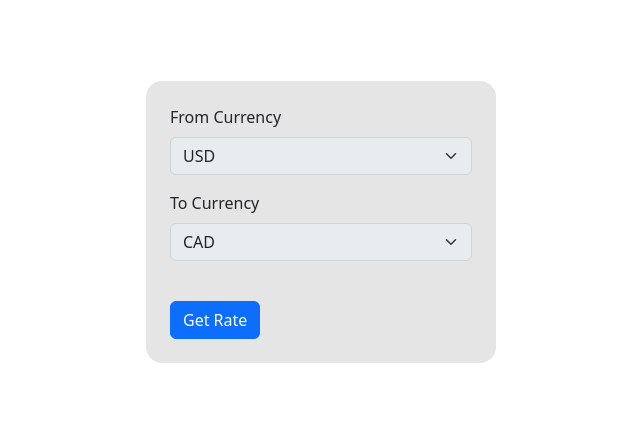
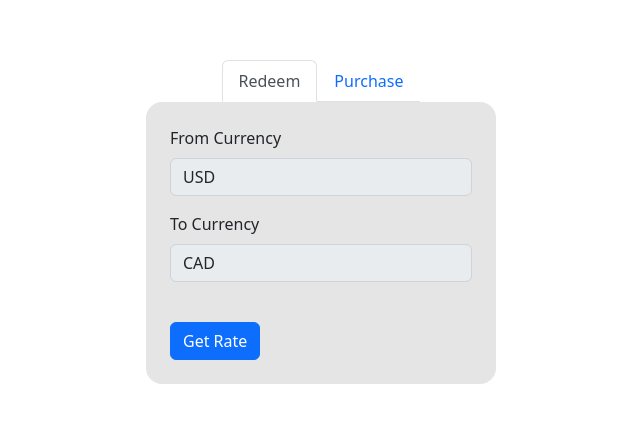
Before and after one commit to ngjiayuan/getfx, a Next.js app: page / in a window 1280 px wide. Shown: the part 178-600 px from the top of the page, without its empty margins (319-959 px from the left). Built offline with nearby package versions, Linux system fonts and the light colour scheme.

Commit message:
purchase and redeem

```diff
--- a/package.json
+++ b/package.json
@@ -9,6 +9,7 @@
     "lint": "next lint"
   },
   "dependencies": {
+    "@react-aria/ssr": "^3.4.0",
     "axios": "^1.2.0",
     "bootstrap": "^5.2.3",
     "eslint": "8.28.0",
--- a/pages/_app.js
+++ b/pages/_app.js
@@ -1,8 +1,13 @@
 import '../styles/globals.css';
 import 'bootstrap/dist/css/bootstrap.min.css';
+import { SSRProvider } from 'react-bootstrap';
 
 function MyApp({ Component, pageProps }) {
-  return <Component {...pageProps} />
+  return (
+    <SSRProvider>
+      <Component {...pageProps} />
+    </SSRProvider>
+  )
 }
 
 export default MyApp
--- a/pages/index.js
+++ b/pages/index.js
@@ -1,49 +1,106 @@
 import axios from "axios";
 import { useState } from "react";
-import { Button, Container, Form } from "react-bootstrap";
+import { Button, Container, Form, Tab, Tabs } from "react-bootstrap";
 
 export default function Index() {
   const [fromCurrency, setFromCurrency] = useState("USD");
   const [toCurrency, setToCurrency] = useState("CAD");
-  const [rate, setRate] = useState("")
+  const [redeemRate, setRedeemRate] = useState("");
+  const [purchaseRate, setPurchaseRate] = useState("");
+  const [key, setKey] = useState("redeem");
 
   const currencies = ["USD", "CAD"]
 
   async function getFx(from, to) {
     const response = await axios.get(`https://api.coinbase.com/v2/exchange-rates?currency=${from}`);
     const currRate = response.data.data.rates[to];
-    setRate(currRate);
+    if (key === "redeem") {
+      setRedeemRate(currRate);
+    } else {
+      setPurchaseRate(currRate);
+    }
   }
 
   return (
-    <Container className="h-screen flex items-center justify-center">
+    <Container className="h-screen flex flex-column items-center justify-center">
+      <Tabs
+        defaultActiveKey="redeem"
+        activeKey={key}
+        onSelect={k => setKey(k)}
+      >
+        <Tab eventKey="redeem" title="Redeem">
           <div className="bg-neutral-200 p-4 rounded-4 w-[350px]">
             <Form>
               <Form.Group className="mb-3">
                 <Form.Label>From Currency</Form.Label>
-            <Form.Select disabled value={fromCurrency} onChange={(e) => setFromCurrency(e.currentTarget.value)}>
+                {/* <Form.Select disabled value={fromCurrency} onChange={(e) => setFromCurrency(e.currentTarget.value)}>
                   {currencies.map((item, idx) => (
                     <option key={idx}>{item}</option>
                   ))}
-            </Form.Select>
+                </Form.Select> */}
+                <Form.Control
+                  disabled
+                  defaultValue="USD"
+                />
               </Form.Group>
               <Form.Group className="mb-3">
                 <Form.Label>To Currency</Form.Label>
-            <Form.Select disabled value={toCurrency} onChange={(e) => setToCurrency(e.currentTarget.value)}>
+                {/* <Form.Select disabled value={toCurrency} onChange={(e) => setToCurrency(e.currentTarget.value)}>
                   {currencies.map((item, idx) => (
                     <option key={idx}>{item}</option>
                   ))}
-            </Form.Select>
+                </Form.Select> */}
+                <Form.Control
+                  disabled
+                  defaultValue="CAD"
+                />
               </Form.Group>
-          {rate && <div className="flex justify-between"><span>Raw FX rate:</span><span ><b>{parseFloat(rate).toFixed(5)}</b></span></div>}
-          {rate && <div className="flex justify-between"><span>Purchase rate + 40bp:</span><span ><b>{(parseFloat(rate) * (1 + 0.004)).toFixed(5)}</b></span></div>}
-          {rate && <div className="flex justify-between"><span>Redeem rate - 40bp:</span><span ><b>{(parseFloat(rate) * (1 - 0.004)).toFixed(5)}</b></span></div>}
+              {redeemRate && <div className="flex justify-between"><span>Raw FX rate:</span><span ><b>{parseFloat(redeemRate).toFixed(5)}</b></span></div>}
+              {redeemRate && <div className="flex justify-between"><span>Redeem rate - 40bp:</span><span ><b>{(parseFloat(redeemRate) * (1 - 0.004)).toFixed(5)}</b></span></div>}
               <br />
-          <Button onClick={() => getFx(fromCurrency, toCurrency)}>
+              <Button onClick={() => getFx("USD", "CAD")}>
                 Get Rate
               </Button>
             </Form>
           </div>
+        </Tab>
+        <Tab eventKey="purchase" title="Purchase">
+          <div className="bg-neutral-200 p-4 rounded-4 w-[350px]">
+            <Form>
+              <Form.Group className="mb-3">
+                <Form.Label>From Currency</Form.Label>
+                {/* <Form.Select disabled value={fromCurrency} onChange={(e) => setFromCurrency(e.currentTarget.value)}>
+                  {currencies.map((item, idx) => (
+                    <option key={idx}>{item}</option>
+                  ))}
+                </Form.Select> */}
+                <Form.Control
+                  disabled
+                  defaultValue="CAD"
+                />
+              </Form.Group>
+              <Form.Group className="mb-3">
+                <Form.Label>To Currency</Form.Label>
+                {/* <Form.Select disabled value={toCurrency} onChange={(e) => setToCurrency(e.currentTarget.value)}>
+                  {currencies.map((item, idx) => (
+                    <option key={idx}>{item}</option>
+                  ))}
+                </Form.Select> */}
+                <Form.Control
+                  disabled
+                  defaultValue="USD"
+                />
+              </Form.Group>
+              {purchaseRate && <div className="flex justify-between"><span>Raw FX rate:</span><span ><b>{parseFloat(purchaseRate).toFixed(5)}</b></span></div>}
+              {purchaseRate && <div className="flex justify-between"><span>Purchase rate + 40bp:</span><span ><b>{(parseFloat(purchaseRate) * (1 + 0.004)).toFixed(5)}</b></span></div>}
+              <br />
+              <Button onClick={() => getFx("CAD", "USD")}>
+                Get Rate
+              </Button>
+            </Form>
+          </div>
+        </Tab>
+      </Tabs>
     </Container>
   )
 }
```
Also changed, not shown: 1 other file (tests, documents, lock files or other folders). Lines whose indentation alone changed are shown as unchanged.
